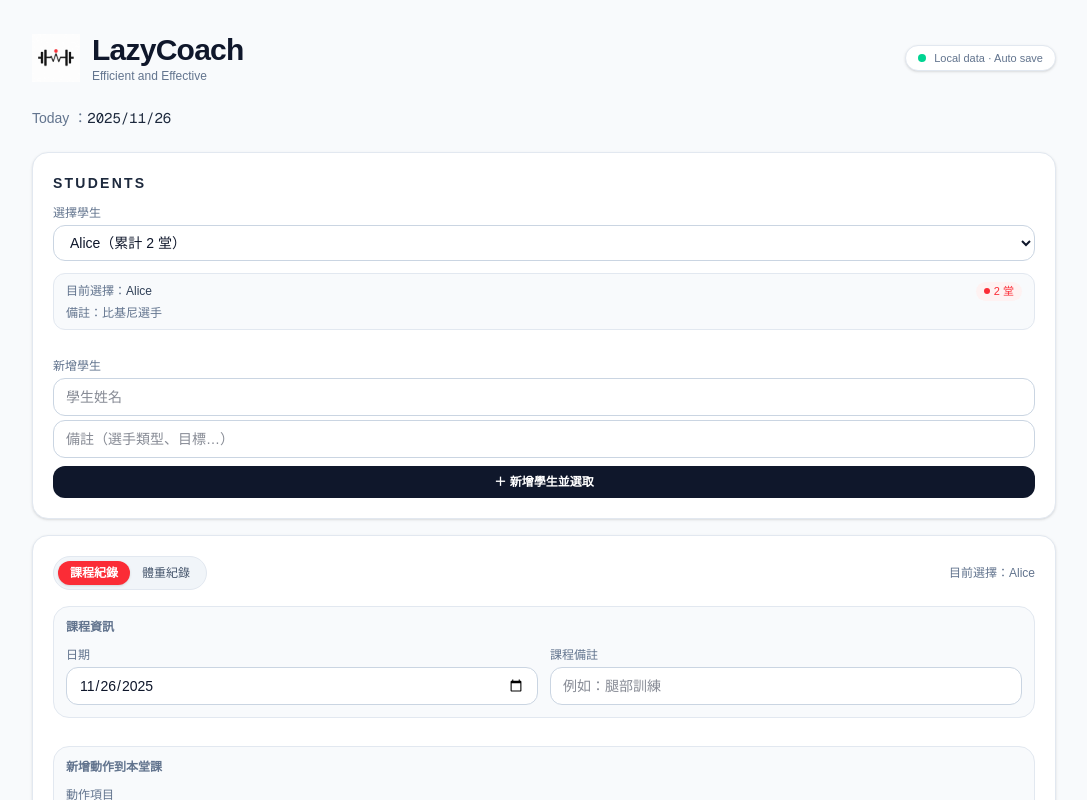
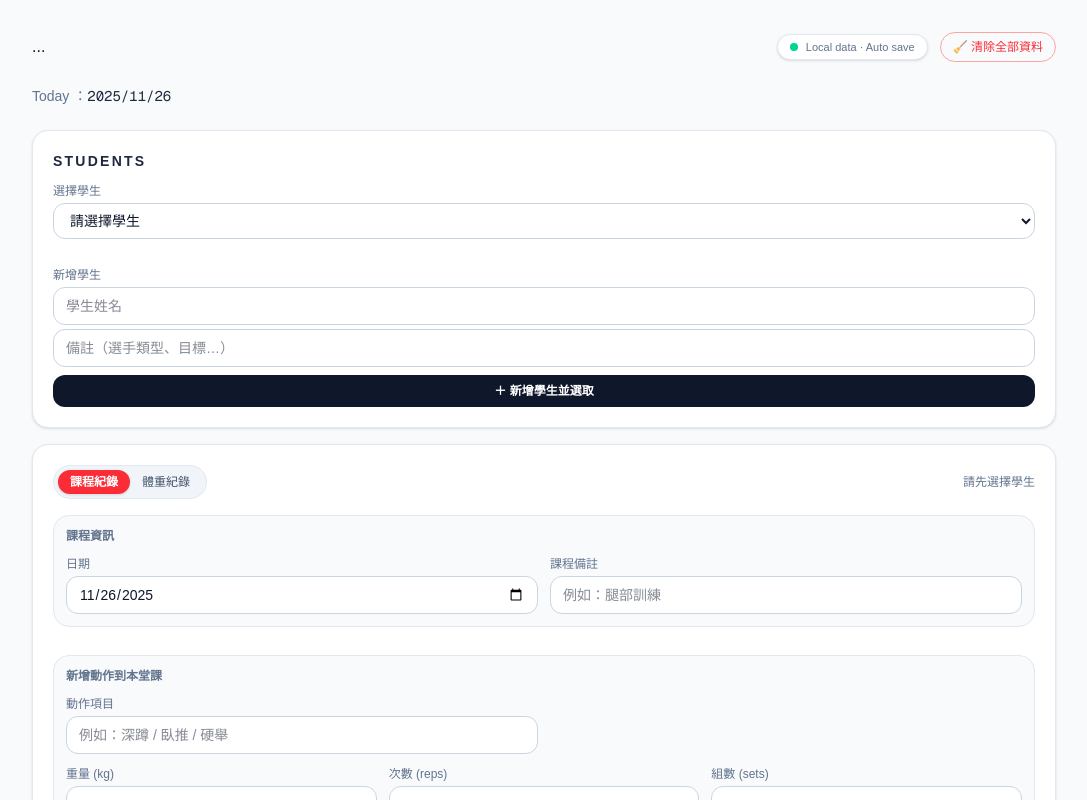
Before and after one commit to rpeipei/lazycoach-web, a Next.js app: page / in a window 1280 px wide. Shown: the top 800 px of the page, without its empty margins (96-1183 px from the left). Built offline with nearby package versions, Linux system fonts and the light colour scheme.

Commit message:
add full reset button

```diff
--- a/app/page.tsx
+++ b/app/page.tsx
@@ -46,9 +46,7 @@ const STORAGE_KEYS = {
 };
 
 const defaultStudents: Student[] = [
-  { id: 1, name: "Alice", notes: "比基尼選手", sessionsThisWeek: 2 },
-  { id: 2, name: "Bob", notes: "減脂期", sessionsThisWeek: 1 },
-  { id: 3, name: "Cathy", notes: "備賽中", sessionsThisWeek: 3 },
+
 ];
 
 const todayKey = new Date().toISOString().slice(0, 10);
@@ -115,8 +113,8 @@ export default function HomePage() {
         setStudents(parsed);
         if (parsed.length > 0) setSelectedStudentId(parsed[0].id);
       } else {
-        setStudents(defaultStudents);
-        setSelectedStudentId(defaultStudents[0]?.id ?? null);
+        setStudents([]);
+        setSelectedStudentId(null);
       }
 
       // 讀取課程：可能是舊版 (單一動作) 或新版 (Lesson[])
@@ -156,8 +154,8 @@ export default function HomePage() {
       }
     } catch (e) {
       console.error("讀取 localStorage 發生問題：", e);
-      setStudents(defaultStudents);
-      setSelectedStudentId(defaultStudents[0]?.id ?? null);
+      setStudents([]);
+      setSelectedStudentId(null);
     }
   }, []);
 
@@ -326,6 +324,30 @@ export default function HomePage() {
     setLastDeleted(null);
   };
 
+// 一鍵清除全部資料（學生＋課程＋體重＋localStorage）
+const clearAllData = () => {
+  const confirm1 = window.confirm("⚠️ 確定要清除所有資料？（學生、課程、體重紀錄）");
+  if (!confirm1) return;
+
+  const confirm2 = window.confirm("此動作無法復原，你真的真的確定嗎？");
+  if (!confirm2) return;
+
+  // 清空 React state
+  setStudents([]);
+  setLessons([]);
+  setWeights([]);
+  setSelectedStudentId(null);
+
+  // 清空 localStorage
+  localStorage.removeItem(STORAGE_KEYS.students);
+  localStorage.removeItem(STORAGE_KEYS.sessions);
+  localStorage.removeItem(STORAGE_KEYS.weights);
+
+  alert("所有資料已清除，系統重置完成！");
+};
+
+
+
   // ---------- 動作：刪除整堂課 ----------
   const handleDeleteLesson = (id: number) => {
     const target = lessons.find((l) => l.id === id);
@@ -398,35 +420,22 @@ export default function HomePage() {
       <div className="w-full max-w-5xl space-y-6">
         {/* Top Bar */}
         <header className="flex items-center justify-between">
-          <div className="flex items-center gap-3">
-            {/* 你的 icon 圖：請把檔案放在 public，例如 /lazycoach-logo.png */}
-            <div className="relative h-25 w-25 md:h-12 md:w-12">
-              <Image
-                src="/lazycoach-logo.png" // 檔名依你實際的改
-                alt="LazyCoach logo"
-                fill
-                sizes="48px"
-                className="object-contain"
-                priority
-              />
-            </div>
+  <div>...</div>
 
-            <div>
-              <h1 className="text-2xl md:text-3xl font-semibold tracking-tight">
-                LazyCoach
-              </h1>
-              <p className="text-xs text-slate-500">
-                Efficient and Effective
-              </p>
-            </div>
-          </div>
+  <div className="flex items-center gap-3">
+    <span className="hidden md:inline-flex items-center gap-2 rounded-full bg-white border border-slate-200 px-3 py-1 text-[11px] text-slate-500 shadow-sm">
+      <span className="h-2 w-2 rounded-full bg-emerald-400" />
+      Local data · Auto save
+    </span>
 
-          <span className="hidden md:inline-flex items-center gap-2 rounded-full bg-white border border-slate-200 px-3 py-1 text-[11px] text-slate-500 shadow-sm">
-            <span className="h-2 w-2 rounded-full bg-emerald-400" />
-            Local data · Auto save
-          </span>
-        </header>
-
+    <button
+      onClick={clearAllData}
+      className="text-xs px-3 py-1.5 rounded-full border border-red-300 text-red-500 hover:bg-red-50 transition"
+    >
+      🧹 清除全部資料
+    </button>
+  </div>
+</header>
         {/* Today display */}
         <section className="text-sm text-slate-500">
           Today ：
```
